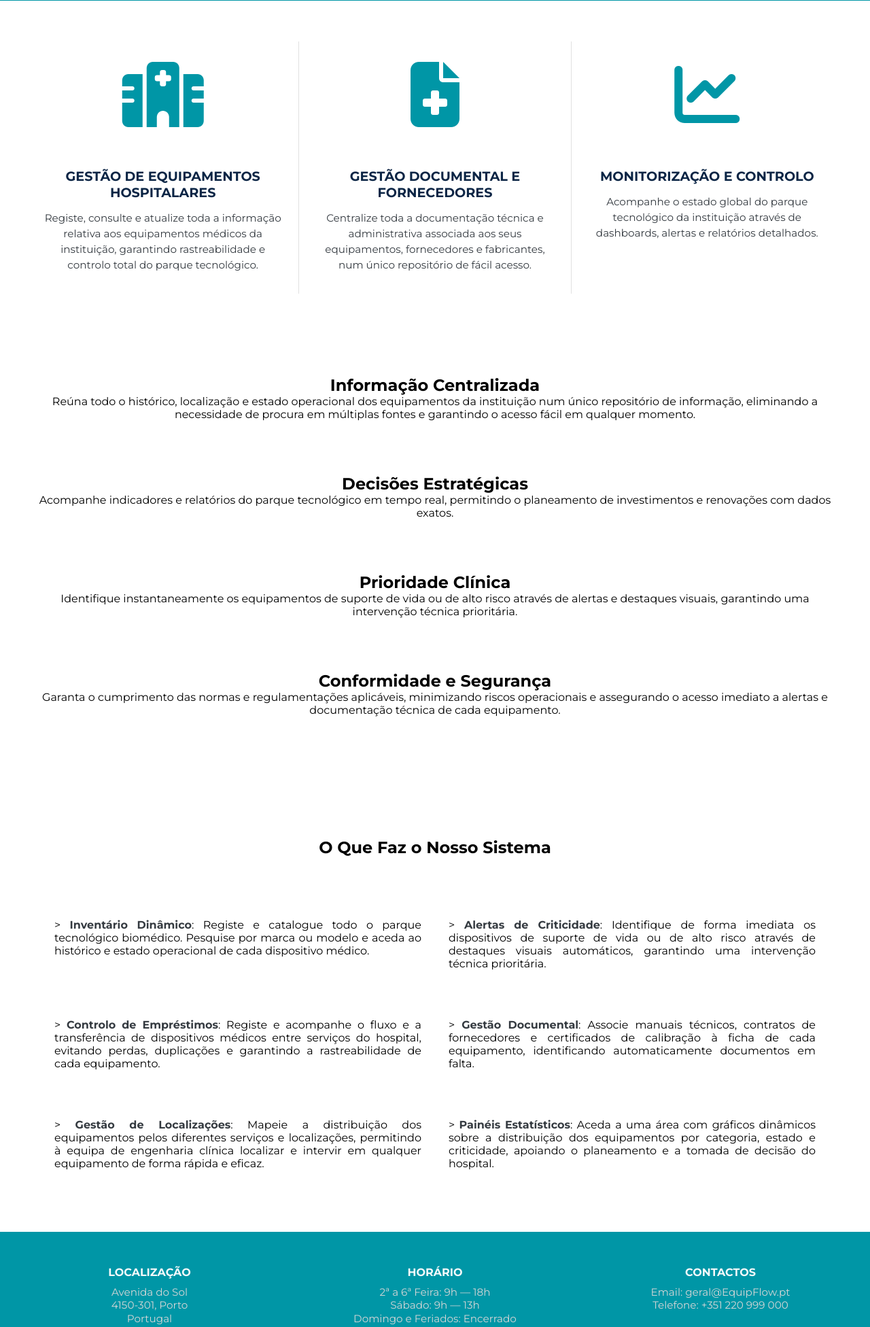
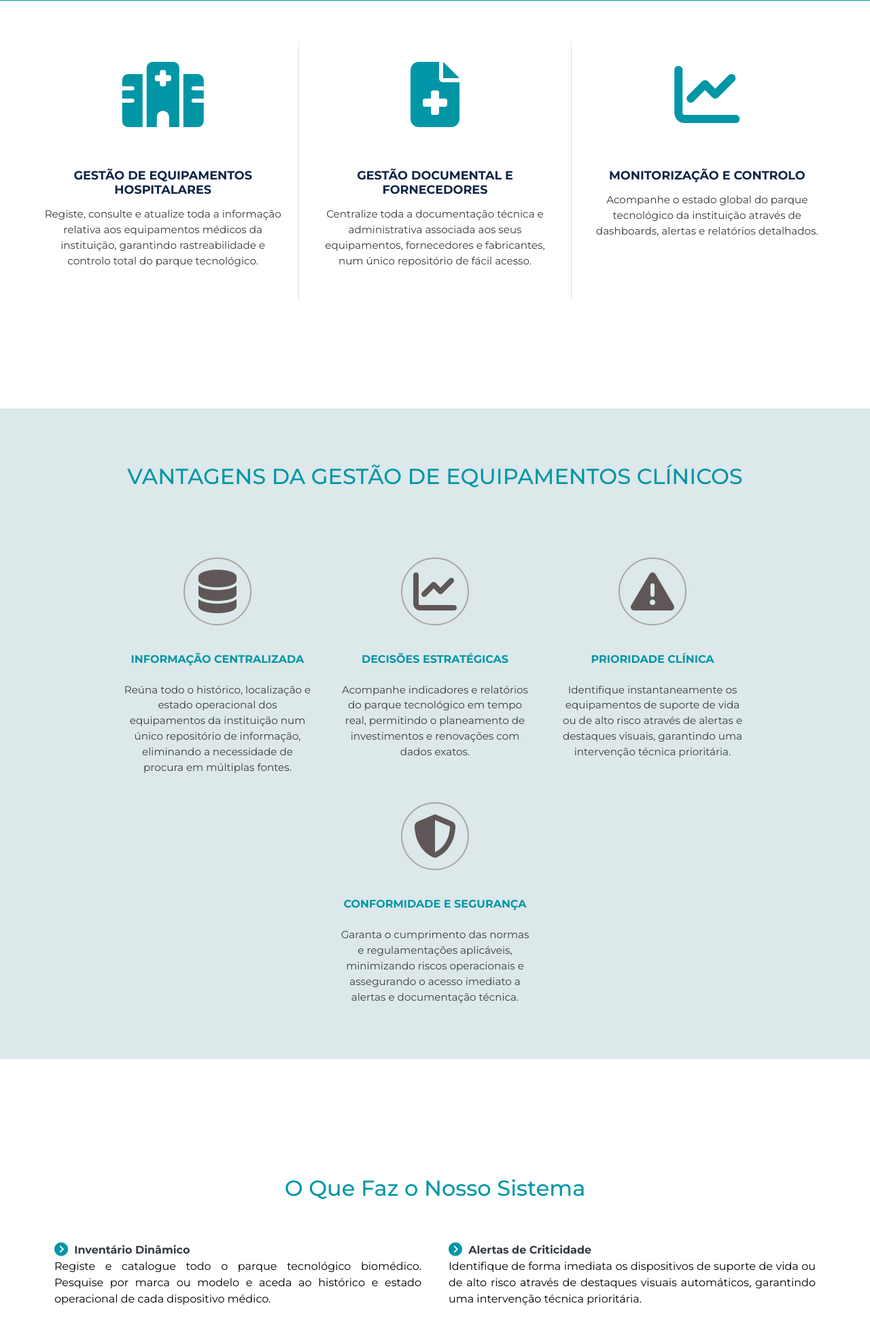
Before and after one commit to brunafcb98/ProjetoSIBDAS, a PHP site: the page made by Área Pública/index.html in a window 1280 px wide. Shown: the part 2060-4012 px from the top of the page at 68% size. Run offline with PHP 8.4, Linux system fonts and the light colour scheme.

Commit message:
Estrutura da página vantagens e funcionalidades

```diff
--- a/assets/css/1241677.css
+++ b/assets/css/1241677.css
@@ -320,7 +320,7 @@ section {
 
 /* Estilo para o título de cada card */
 .servico h3 {
-    font-size: 1.2em; /* Tamanho do título */
+    font-size: 1.1em; /* Tamanho do título */
     font-weight: 700; /* Negrito */
     text-transform: uppercase; /* Maiúsculas */
     margin-bottom: 15px; /* Espaço abaixo do título */
@@ -332,39 +332,115 @@ section {
     font-size: 0.95em; /* Tamanho do texto */
     color: #343a40; /* Cor do texto */
     line-height: 1.5; /* Espaço entre linhas */
+    padding-bottom: 15px; /* Espaço abaixo do texto */
 }
 
 
+/* Secção Vantagens */
+#vantagens {
+    padding-top: 100px; /* Margem superior antes do container */
+    padding-bottom: 90px; /* Espaço depois do container */
+    background-color: white; /* Cor de fundo branca */
+}
+
+/* Container principal da secção Vantagens */
+.vantagens-container {
+    background-color: #dce8e9; /* Cor de fundo*/
+    max-width: 1500px; /* Largura máxima igual às outras secções */
+    margin: 0 auto; /* Centra horizontalmente */
+    padding: 80px 80px; /* Espaçamento interno */
+    text-align: center; /* Centraliza o conteúdo */
+    display: flex; /* Organiza os elementos em linha */
+    flex-wrap: wrap; /* Permite que os elementos passem para a linha seguinte em ecrãs menores */
+    justify-content: center; /* Centraliza os elementos horizontalmente */
+    gap: 40px; /* Espaço entre os cards */
+}
+
+/* Título da secção Vantagens */
+.vantagens-container h2 {
+    width: 100%; /* Ocupa toda a largura para ficar acima dos cards */
+    font-size: 2em; /* Tamanho do título */
+    font-weight: 500; /* Espessura do título */
+    color: #0096a6; /* Cor do título */
+    margin-bottom: 60px; /* Espaço abaixo do título */
+    text-transform: uppercase; /* Maiúsculas */
+}
+
+/* Estilo individual de cada card */
+.vantagem {
+    width: 280px; /* Largura de cada card */
+    text-align: center; /* Centraliza o conteúdo */
+}
+
+/* Círculo do ícone */
+.vantagem-icone {
+    width: 100px; /* Largura do círculo */
+    height: 100px; /* Altura do círculo */
+    border-radius: 50%; /* Transforma em círculo */
+    border: 2px solid rgba(135, 124, 124, 0.6); /* Linha cinza em volta do círculo */
+    display: flex; /* Centra o ícone dentro do círculo */
+    align-items: center; /* Centra verticalmente */
+    justify-content: center; /* Centra horizontalmente */
+    margin: 0 auto 40px; /* Centra o círculo e adiciona espaço abaixo */
+}
+
+/* Estilo para os ícones Font Awesome */
+.vantagem-icone i {
+    color: rgb(95, 87, 87); /* Cor do ícone */
+}
+
+/* Título de cada vantagem */
+.vantagem h3 {
+    font-size: 1em; /* Tamanho do título */
+    font-weight: 700; /* Negrito */
+    text-transform: uppercase; /* Maiúsculas */
+    margin-bottom: 25px; /* Espaço abaixo do título */
+    color: #0096a6; /* Cor do título */
+}
+
+/* Texto de cada vantagem */
+.vantagem p {
+    font-size: 0.95em; /* Tamanho do texto */
+    color: rgba(42, 37, 37, 0.883); /* cor do texto */
+    line-height: 1.5; /* Espaço entre linhas */
+}
 
 
-
-
-
-
-
-
-
-
-/* Texto Genérico - Funcionalidades em duas colunas */
+/*Secção Funcionalidades*/
+#funcionalidades {
+    background-color: #ffffff; /* Cor de fundo da secção */
+}
 .container-funcionalidades {
     display: flex;
     justify-content: center;
     flex-wrap: wrap;
-    padding: 60px 40px;
+    padding: 80px 40px;
     gap: 40px;
     min-height: 80vh; /* Garante uma altura mínima para a seção, mesmo com pouco conteúdo */
 }
 .container-funcionalidades h2 {
-    width: 100%; /* O título ocupa toda a largura para ficar centralizado acima das colunas */
+    width: 100%; /* O título ocupa toda a largura para ficar centrado acima das colunas */
     text-align: center;
-    margin-bottom: 20px;
+    margin-bottom: 15px;
+    font-size: 2em;
+    font-weight: 500;
+    color: #0096a6;
 }
 
 .container-funcionalidades article {
     width: 45%; /* Cada artigo ocupa 45% da largura, permitindo 2 colunas com espaço entre elas */
     text-align: justify; /* Justifica o texto */
+    font-size: 1.0em; /* Mesmo tamanho que o texto das outras secções */
+    line-height: 1.5; /* Mesmo espaço entre linhas que as outras secções */
 }
 
+/* Estilo para o ícone de cada funcionalidade */
+.container-funcionalidades p i {
+    color: #0096a6; /* Cor do ícone */
+    margin-right: 5px; /* Espaço entre o ícone e o texto */
+}
+
+/*Estilo para subtitulo a negrito dentro dos artigos*/
 .container-funcionalidades p strong {
     color: #343a40;
 }
--- a/Área Pública/index.html
+++ b/Área Pública/index.html
@@ -118,64 +118,81 @@
         </div>
     </section>
 
+    <!--Secção "Vantagens"-->
+    <section id="vantagens">
+        <div class="vantagens-container">
+            <h2>Vantagens da Gestão de Equipamentos Clínicos</h2>
 
+            <!--Cards tambem dentro do container de vantagens-->
+            <div class="vantagem">
+                <div class="vantagem-icone">
+                    <i class="fa-solid fa-database fa-4x"></i>
+                </div>
+                <h3>Informação Centralizada</h3>
+                <p>Reúna todo o histórico, localização e estado operacional dos equipamentos da instituição num único repositório de informação, eliminando a necessidade de procura em múltiplas fontes.</p>
+            </div>
 
+            <div class="vantagem">
+                <div class="vantagem-icone">
+                    <i class="fa-solid fa-chart-line fa-4x"></i>
+                </div>
+                <h3>Decisões Estratégicas</h3>
+                <p>Acompanhe indicadores e relatórios do parque tecnológico em tempo real, permitindo o planeamento de investimentos e renovações com dados exatos.</p>
+            </div>
 
+            <div class="vantagem">
+                <div class="vantagem-icone">
+                    <i class="fa-solid fa-triangle-exclamation fa-4x"></i>
+                </div>
+                <h3>Prioridade Clínica</h3>
+                <p>Identifique instantaneamente os equipamentos de suporte de vida ou de alto risco através de alertas e destaques visuais, garantindo uma intervenção técnica prioritária.</p>
+            </div>
 
+            <div class="vantagem">
+                <div class="vantagem-icone">
+                    <i class="fa-solid fa-shield-halved fa-4x"></i>
+                </div>
+                <h3>Conformidade e Segurança</h3>
+                <p>Garanta o cumprimento das normas e regulamentações aplicáveis, minimizando riscos operacionais e assegurando o acesso imediato a alertas e documentação técnica.</p>
+            </div>
+        </div>
+    </section>
 
+    <!--Secção "Funcionalidades" -->
+    <section class="container-funcionalidades" id="funcionalidades">
+        <h2>O Que Faz o Nosso Sistema</h2>
 
-    <!--Secção "Conteudo da pagina - Vantagens" -->
-    <section class="container-texto-generico" id="vantagens">
-        <article id="Vantagens">
-            <h2>Informação Centralizada</h2>
-            <p>Reúna todo o histórico, localização e estado operacional dos equipamentos da instituição num único repositório de informação, eliminando a necessidade de procura em múltiplas fontes e garantindo o acesso fácil em qualquer momento.</p>
+        <article>
+            <p><i class="fa-solid fa-circle-chevron-right fa-lg"></i> <strong>Inventário Dinâmico</strong></p>
+            <p>Registe e catalogue todo o parque tecnológico biomédico. Pesquise por marca ou modelo e aceda ao histórico e estado operacional de cada dispositivo médico.</p>
         </article>
 
-        <article id="Vantagens">
-            <h2>Decisões Estratégicas</h2>
-            <p>Acompanhe indicadores e relatórios do parque tecnológico em tempo real, permitindo o planeamento de investimentos e renovações com dados exatos.</p>
+        <article>
+            <p><i class="fa-solid fa-circle-chevron-right fa-lg"></i> <strong>Alertas de Criticidade</strong></p>
+            <p>Identifique de forma imediata os dispositivos de suporte de vida ou de alto risco através de destaques visuais automáticos, garantindo uma intervenção técnica prioritária.</p>
         </article>
 
-        <article id="Vantagens">
-            <h2>Prioridade Clínica</h2>
-            <p>Identifique instantaneamente os equipamentos de suporte de vida ou de alto risco através de alertas e destaques visuais, garantindo uma intervenção técnica prioritária.</p>
+        <article>
+            <p><i class="fa-solid fa-circle-chevron-right fa-lg"></i> <strong>Controlo de Empréstimos</strong></p>
+            <p>Registe e acompanhe o fluxo e a transferência de dispositivos médicos entre serviços do hospital, evitando perdas, duplicações e garantindo a rastreabilidade de cada equipamento.</p>
         </article>
 
-        <article id="Vantagens">
-            <h2>Conformidade e Segurança</h2>
-            <p>Garanta o cumprimento das normas e regulamentações aplicáveis, minimizando riscos operacionais e assegurando o acesso imediato a alertas e documentação técnica de cada equipamento.</p>
+        <article>
+            <p><i class="fa-solid fa-circle-chevron-right fa-lg"></i> <strong>Gestão Documental</strong></p>
+            <p>Associe manuais técnicos, contratos de fornecedores e certificados de calibração à ficha de cada equipamento, identificando automaticamente documentos em falta.</p>
+        </article>
+
+        <article>
+            <p><i class="fa-solid fa-circle-chevron-right fa-lg"></i> <strong>Gestão de Localizações</strong></p>
+            <p>Mapeie a distribuição dos equipamentos pelos diferentes serviços e localizações, permitindo à equipa de engenharia clínica localizar e intervir em qualquer equipamento de forma rápida e eficaz.</p>
+        </article>
+
+        <article>
+            <p><i class="fa-solid fa-circle-chevron-right fa-lg"></i> <strong>Painéis Estatísticos</strong></p>
+            <p>Aceda a uma área com gráficos dinâmicos sobre a distribuição dos equipamentos por categoria, estado e criticidade, apoiando o planeamento e a tomada de decisão do hospital.</p>
         </article>
     </section>
 
-     <!--Secção "Conteudo da pagina - Funcionalidades" -->
-
-    <section class="container-funcionalidades" id="funcionalidades">
-    <h2>O Que Faz o Nosso Sistema</h2>
-
-    <article id="funcionalidades">
-            <p> > <strong>Inventário Dinâmico</strong>: Registe e catalogue todo o parque tecnológico biomédico. Pesquise por marca ou modelo e aceda ao histórico e estado operacional de cada dispositivo médico.</p>
-        </article>
-
-        <article id="funcionalidades">
-            <p> > <strong>Alertas de Criticidade</strong>: Identifique de forma imediata os dispositivos de suporte de vida ou de alto risco através de destaques visuais automáticos, garantindo uma intervenção técnica prioritária.</p>
-        </article>
-
-        <article id="funcionalidades">
-            <p> > <strong>Controlo de Empréstimos</strong>: Registe e acompanhe o fluxo e a transferência de dispositivos médicos entre serviços do hospital, evitando perdas, duplicações e garantindo a rastreabilidade de cada equipamento.</p>
-        </article>
-
-        <article id="funcionalidades">
-            <p> > <strong>Gestão Documental</strong>: Associe manuais técnicos, contratos de fornecedores e certificados de calibração à ficha de cada equipamento, identificando automaticamente documentos em falta.</p>
-        </article>
-
-        <article id="funcionalidades">
-            <p> > <strong>Gestão de Localizações</strong>: Mapeie a distribuição dos equipamentos pelos diferentes serviços e localizações, permitindo à equipa de engenharia clínica localizar e intervir em qualquer equipamento de forma rápida e eficaz.</p>
-        </article>
-
-        <article id="funcionalidades">
-            <p> > <strong>Painéis Estatísticos</strong>: Aceda a uma área com gráficos dinâmicos sobre a distribuição dos equipamentos por categoria, estado e criticidade, apoiando o planeamento e a tomada de decisão do hospital.</p>
-        </article>
-    </section>
 
     <!-- Rodapé -->
     <footer class="footer-container">
```
